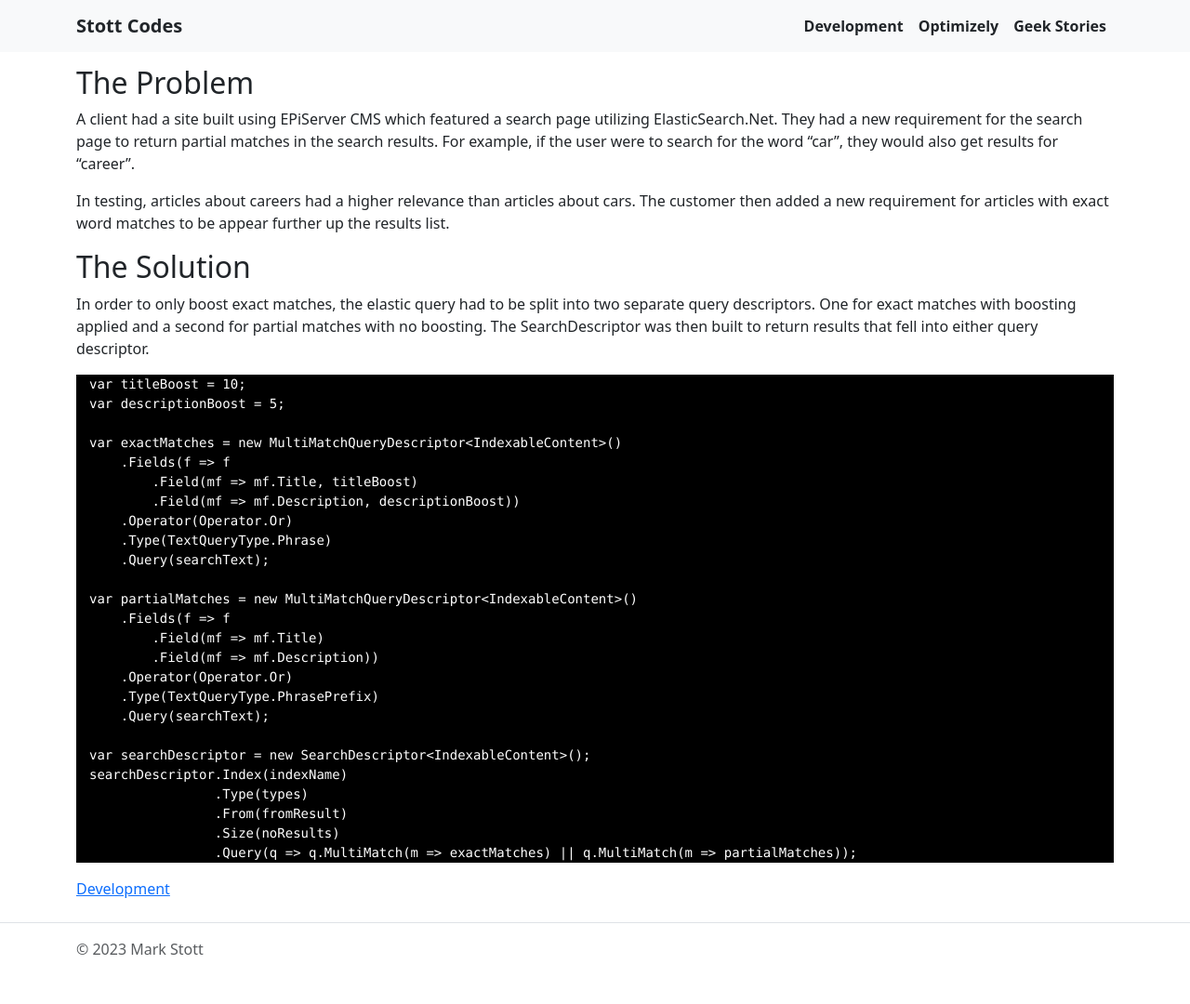
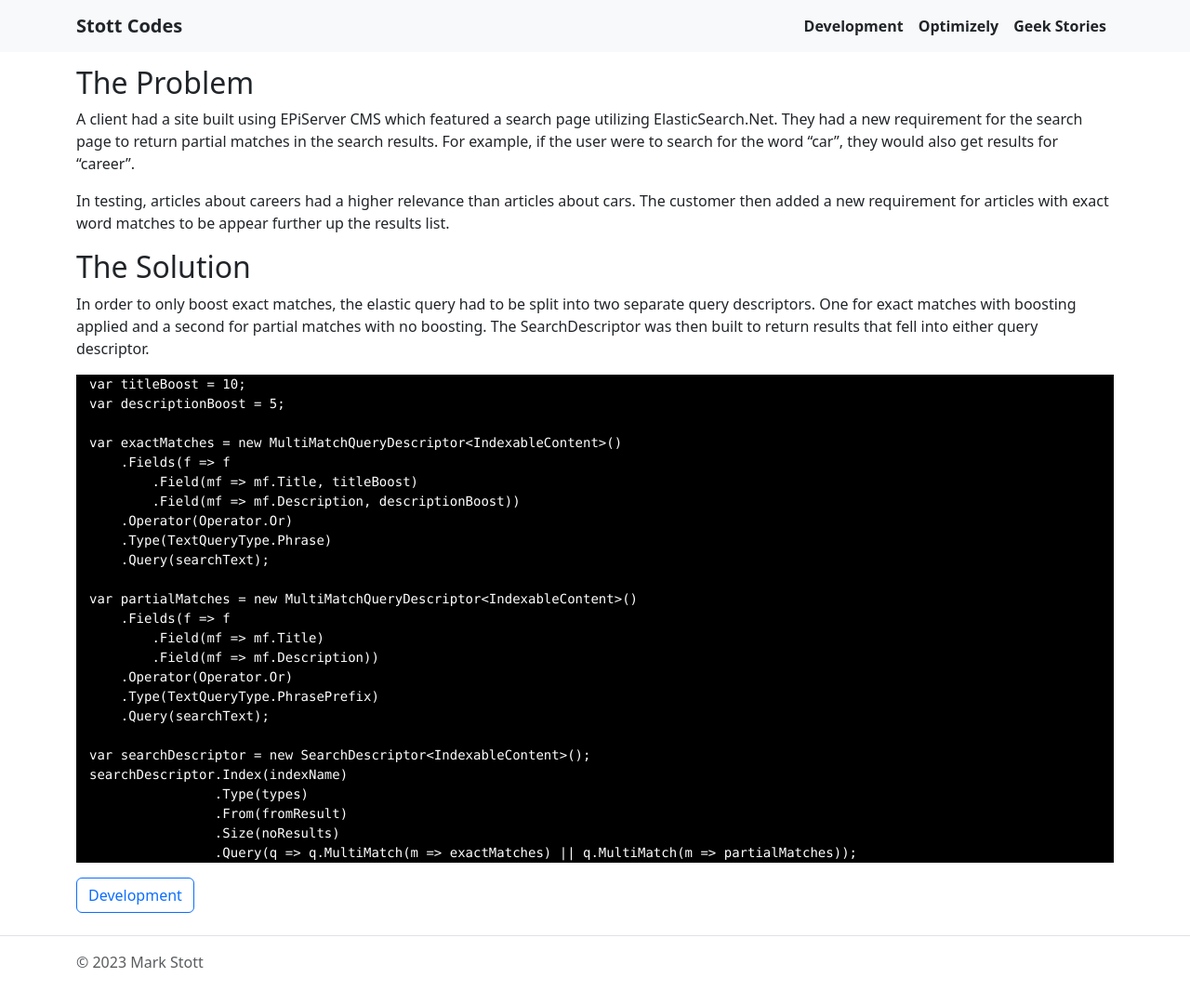
Before and after one commit to GeekInTheNorth/GeekInTheNorth.github.io, a Jekyll site: the page built from _posts/2018-08-31-boosting-exact-matches-in-elastic-search.md, in a window 1280 px wide and 1087 px high. Shown: the top 1080 px of the window at 93% size. Built offline with Jekyll 4.4.1, drawn with Linux system fonts in a browser that asks for light colours.

Commit message:
Update post.html

```diff
--- a/_layouts/post.html
+++ b/_layouts/post.html
@@ -6,6 +6,6 @@
 
 <div>
     {% for category in page.categories %}
-        <a href="/article/list/{{ category | downcase }}">{{ category }}</a>
+        <a href="/article/list/{{ category | downcase }}" class="btn btn-outline-primary">{{ category }}</a>
     {% endfor %}
 </div>
```
